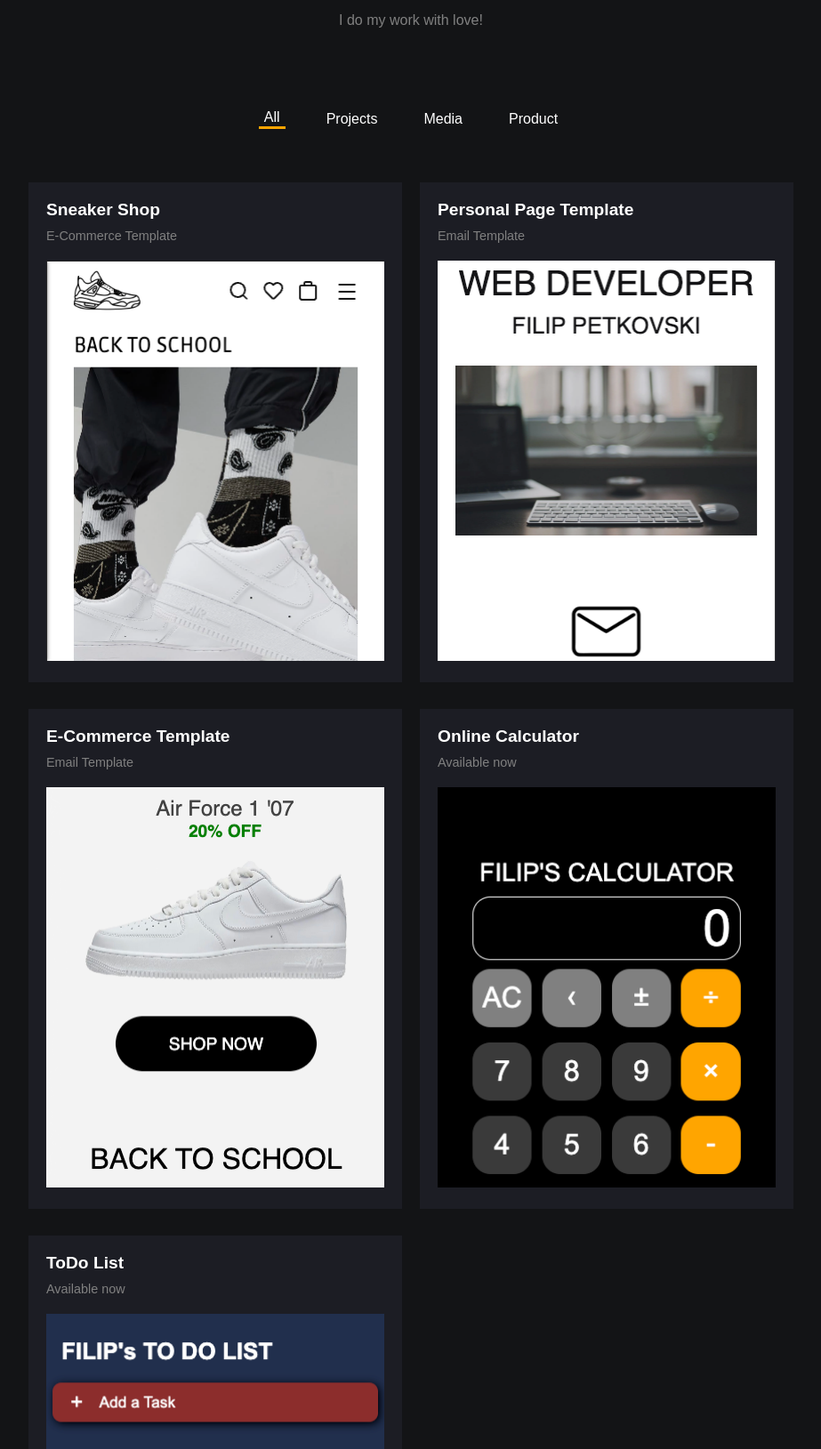
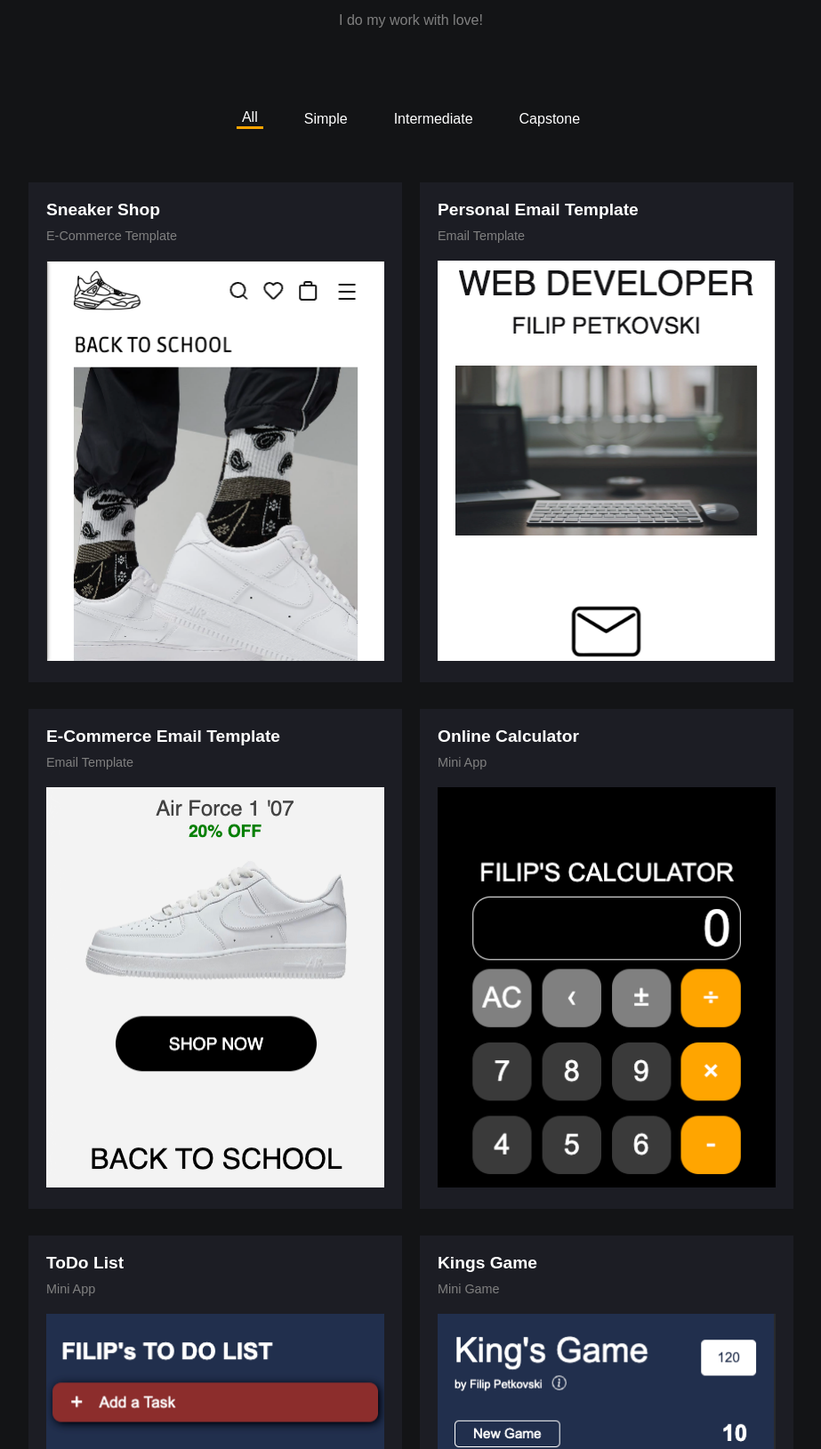
Before and after one commit to filipetkovski/PersonalPage, a plain HTML site: page index.html in a window 1280 px wide. Shown: the part 1820-3449 px from the top of the page at 89% size, without its empty margins (178-1101 px from the left). Drawn offline with Linux system fonts and the light colour scheme.

Commit message:
Add files via upload

```diff
--- a/Css/portfolio.css
+++ b/Css/portfolio.css
@@ -88,7 +88,6 @@
     background-color: transparent;
     transition: 0.5s;
     opacity: 0.5;
-    filter: blur(5px);
 }
 
 .con__img img {
--- a/index.html
+++ b/index.html
@@ -93,9 +93,9 @@
             <div class="java-scrolling">
                 <div class="java-buttons">
                     <button onclick="openAll()" class="java-scrolling__all">All</button>
-                    <button onclick="openProject()" class="java-scrolling__projects">Projects</button>
-                    <button disabled onclick="openSocial()" class="java-scrolling__social">Media</button>
-                    <button disabled onclick="openProduct()" class="java-scrolling__product">Product</button>
+                    <button onclick="openProject()" class="java-scrolling__projects">Simple</button>
+                    <button onclick="openSocial()" class="java-scrolling__social">Intermediate</button>
+                    <button onclick="openProduct()" class="java-scrolling__product">Capstone</button>
                 </div>
 
                 <div class="container-all">
@@ -107,14 +107,14 @@
                         </div>
                     </div>
                     <div class="container">
-                        <h3><a href="https://filipetkovski.github.io/EmailTemplate2/">Personal Page Template</a></h3>
+                        <h3><a href="https://filipetkovski.github.io/EmailTemplate2/">Personal Email Template</a></h3>
                         <p>Email Template</p>
                         <div class="con__img">
                             <a href="https://filipetkovski.github.io/EmailTemplate2/"><img height="100%" width="100%" src="Images/email-template-2.png" alt="img"/></a>
                         </div>
                     </div>
                     <div class="container">
-                        <h3><a href="https://filipetkovski.github.io/EmailTemplate/"> E-Commerce Template</a></h3>
+                        <h3><a href="https://filipetkovski.github.io/EmailTemplate/"> E-Commerce Email Template</a></h3>
                         <p>Email Template</p>
                         <div class="con__img">
                             <a href="https://filipetkovski.github.io/EmailTemplate/"><img height="100%" width="100%" src="Images/email-template-1.png" alt="img"/></a>
@@ -122,21 +122,69 @@
                     </div>
                     <div class="container">
                         <h3><a href="https://filipetkovski.github.io/calculator/">Online Calculator</a></h3>
-                        <p>Available now</p>
+                        <p>Mini App</p>
                         <div class="con__img">
                             <a href="https://filipetkovski.github.io/calculator/"><img height="100%" width="100%" src="Images/calculator.png" alt="img"/></a>
                         </div>
                     </div>
                     <div class="container">
                         <h3><a href="https://filipetkovski.github.io/Todo/">ToDo List</a></h3>
-                        <p>Available now</p>
+                        <p>Mini App</p>
+                        <div class="con__img">
+                            <a href="https://filipetkovski.github.io/Todo/"><img height="100%" width="100%" src="Images/todo-list.png" alt="img"/></a>
+                        </div>
+                    </div>
+                    <div class="container">
+                        <h3><a href="https://filipetkovski.github.io/KingsGame/">Kings Game</a></h3>
+                        <p>Mini Game</p>
+                        <div class="con__img">
+                            <a href="https://filipetkovski.github.io/KingsGame/"><img height="100%" width="100%" src="Images/mini-game.png" alt="img"/></a>
+                        </div>
+                    </div>
+                </div>
+
+                <div class="container-projects">
+                    <div class="container">
+                        <h3><a href="https://filipetkovski.github.io/EmailTemplate2/">Personal Email Template</a></h3>
+                        <p>Email Template</p>
+                        <div class="con__img">
+                            <a href="https://filipetkovski.github.io/EmailTemplate2/"><img height="100%" width="100%" src="Images/email-template-2.png" alt="img"/></a>
+                        </div>
+                    </div>
+                    <div class="container">
+                        <h3><a href="https://filipetkovski.github.io/EmailTemplate/"> E-Commerce Email Template</a></h3>
+                        <p>Email Template</p>
+                        <div class="con__img">
+                            <a href="https://filipetkovski.github.io/EmailTemplate/"><img height="100%" width="100%" src="Images/email-template-1.png" alt="img"/></a>
+                        </div>
+                    </div>
+                    <div class="container">
+                        <h3><a href="https://filipetkovski.github.io/Todo/">ToDo List</a></h3>
+                        <p>Mini App</p>
                         <div class="con__img">
                             <a href="https://filipetkovski.github.io/Todo/"><img height="100%" width="100%" src="Images/todo-list.png" alt="img"/></a>
                         </div>
                     </div>
                 </div>
 
-                <div class="container-projects">
+                <div class="container-media">
+                    <div class="container">
+                        <h3><a href="https://filipetkovski.github.io/calculator/">Online Calculator</a></h3>
+                        <p>Mini App</p>
+                        <div class="con__img">
+                            <a href="https://filipetkovski.github.io/calculator/"><img height="100%" width="100%" src="Images/calculator.png" alt="img"/></a>
+                        </div>
+                    </div>
+                    <div class="container">
+                        <h3><a href="https://filipetkovski.github.io/KingsGame/">Kings Game</a></h3>
+                        <p>Mini Game</p>
+                        <div class="con__img">
+                            <a href="https://filipetkovski.github.io/KingsGame/"><img height="100%" width="100%" src="Images/mini-game.png" alt="img"/></a>
+                        </div>
+                    </div>
+                </div>
+
+                <div class="container-product">
                     <div class="container">
                         <h3><a href="https://filipetkovski.github.io/SneakerShop/">Sneaker Shop</a></h3>
                         <p>E-Commerce Template</p>
@@ -144,42 +192,6 @@
                             <a href="https://filipetkovski.github.io/SneakerShop/"><img height="100%" width="100%" src="Images/ecommerce-template.png" alt="img"/></a>
                         </div>
                     </div>
-                    <div class="container">
-                        <h3><a href="https://filipetkovski.github.io/EmailTemplate2/">Personal Page Template</a></h3>
-                        <p>Email Template</p>
-                        <div class="con__img">
-                            <a href="https://filipetkovski.github.io/EmailTemplate2/"><img height="100%" width="100%" src="Images/email-template-2.png" alt="img"/></a>
-                        </div>
-                    </div>
-                    <div class="container">
-                        <h3><a href="https://filipetkovski.github.io/EmailTemplate/"> E-Commerce Template</a></h3>
-                        <p>Email Template</p>
-                        <div class="con__img">
-                            <a href="https://filipetkovski.github.io/EmailTemplate/"><img height="100%" width="100%" src="Images/email-template-1.png" alt="img"/></a>
-                        </div>
-                    </div>
-                    <div class="container">
-                        <h3><a href="https://filipetkovski.github.io/calculator/">Online Calculator</a></h3>
-                        <p>Available now</p>
-                        <div class="con__img">
-                            <a href="https://filipetkovski.github.io/calculator/"><img height="100%" width="100%" src="Images/calculator.png" alt="img"/></a>
-                        </div>
-                    </div>
-                    <div class="container">
-                        <h3><a href="https://filipetkovski.github.io/Todo/">ToDo List</a></h3>
-                        <p>Available now</p>
-                        <div class="con__img">
-                            <a href="https://filipetkovski.github.io/Todo/"><img height="100%" width="100%" src="Images/todo-list.png" alt="img"/></a>
-                        </div>
-                    </div>
-                </div>
-
-                <div class="container-media">
-
-                </div>
-
-                <div class="container-product">
-
                 </div>
             </div>
         </div>
```
Also changed, not shown: Images/mini-game.png (added).
